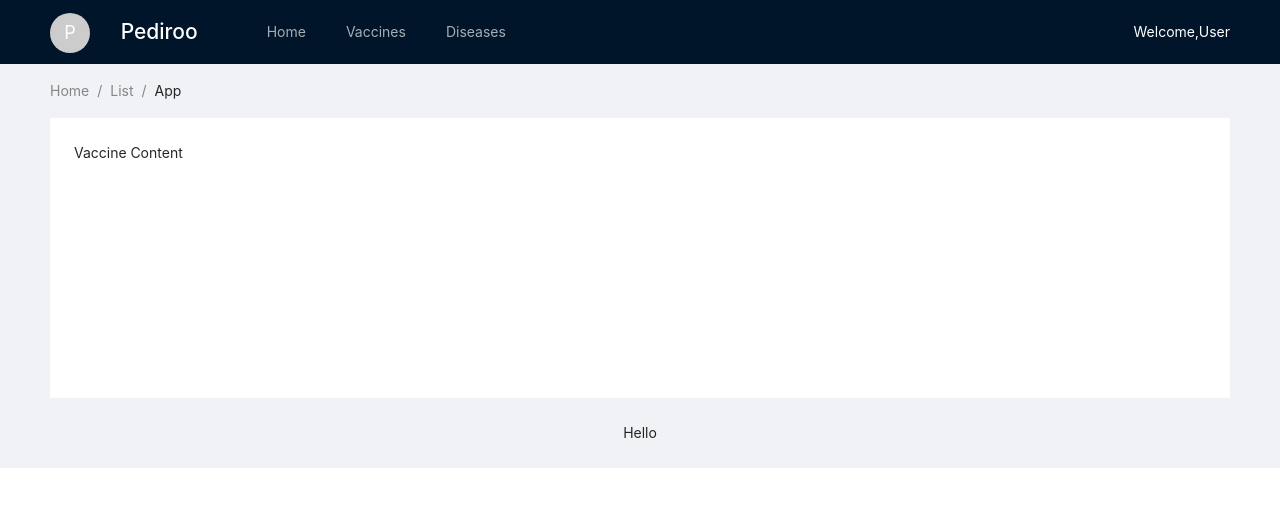
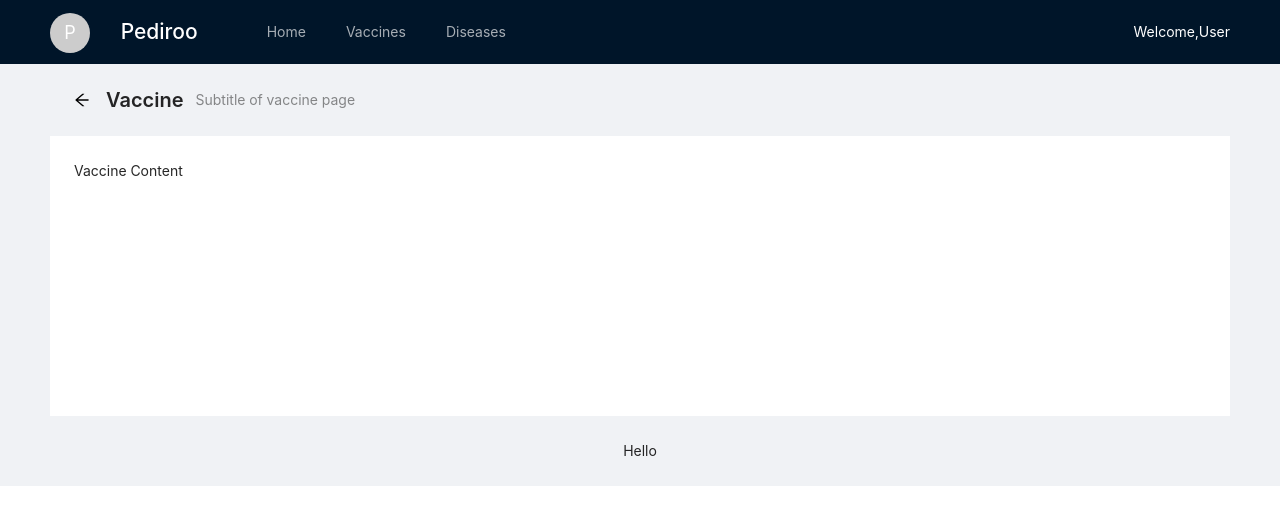
Before and after one commit to LiquidSayuki/FIT5120-TA1-Front, a React app: page /vaccine in a window 1280 px wide. Shown: the top 524 px of the page. Built offline with nearby package versions, Linux system fonts and the light colour scheme.

Commit message:
Update. A dynamic page header and global header.

```diff
--- /dev/null
+++ b/src/components/basicPageFrame/LocationIdentifier.js
@@ -0,0 +1,23 @@
+import React from 'react';
+import { PageHeader } from 'antd';
+import {withRouter} from "react-router-dom";
+
+const LocationIdentifier = (props) => {
+
+    const {title, subtitle} = props;
+
+    const onBack = (e) => {
+      props.history.goBack();
+    }
+
+    return (
+        <PageHeader
+            onBack={onBack}
+            className="site-page-header"
+            title={title}
+            subTitle={subtitle}
+        />
+    );
+};
+
+export default withRouter(LocationIdentifier);
--- a/src/components/indexRouter/PageHeader.js
+++ b/src/components/indexRouter/GlobalHeader.js
@@ -1,6 +1,6 @@
 import React from 'react';
 import { Avatar, Layout, Menu, Col, Row } from 'antd';
-import style from "./PageHeader.module.css"
+import style from "./GlobalHeader.module.css"
 import {withRouter} from "react-router-dom";
 
 const { Header } = Layout;
@@ -26,7 +26,7 @@ const items = [
         }]
     }]
 
-const PageHeader = (props) => {
+const GlobalHeader = (props) => {
     const onClick = (e) =>{
         //console.log(props);
         props.history.push(e.key)
@@ -50,4 +50,4 @@ const PageHeader = (props) => {
     );
 };
 
-export default withRouter(PageHeader);
+export default withRouter(GlobalHeader);
--- a/src/components/indexRouter/LocationIdentifier.js
+++ /dev/null
@@ -1,18 +0,0 @@
-import React from 'react';
-import { Breadcrumb } from 'antd';
-
-const LocationIdentifier = () => {
-    return (
-        <Breadcrumb
-            style={{
-                margin: '16px 0',
-            }}
-        >
-            <Breadcrumb.Item>Home</Breadcrumb.Item>
-            <Breadcrumb.Item>List</Breadcrumb.Item>
-            <Breadcrumb.Item>App</Breadcrumb.Item>
-        </Breadcrumb>
-    );
-};
-
-export default LocationIdentifier;
--- a/src/router/IndexRouter.js
+++ b/src/router/IndexRouter.js
@@ -2,8 +2,9 @@ import React from "react";
 import {BrowserRouter, Redirect, Route, Switch} from "react-router-dom";
 import { Layout } from 'antd';
 import Home from "../views/home/Home";
-import PageHeader from "../components/indexRouter/PageHeader";
-import BasicPageFrame from "../views/basicPageFrame/BasicPageFrame";
+import PageHeader from "../components/indexRouter/GlobalHeader";
+import Vaccine from "../views/vaccine/Vaccine";
+import Disease from "../views/disease/Disease";
 
 const { Footer } = Layout;
 
@@ -11,10 +12,10 @@ export default function () {
     return(
         <BrowserRouter>
             <Layout className="layout">
-                <PageHeader></PageHeader>
+                <PageHeader/>
                 <Switch>
-                    <Route path="/vaccine" component={BasicPageFrame}/>
-                    <Route path="/disease" component={BasicPageFrame}/>
+                    <Route path="/vaccine" component={Vaccine}/>
+                    <Route path="/disease" component={Disease}/>
                     <Route path="/home" component={Home}/>
                     <Redirect from="/" to="/home"/>
                             {/*<Route path="/" render={()=>*/}
--- a/src/views/basicPageFrame/BasicPageFrame.js
+++ /dev/null
@@ -1,29 +0,0 @@
-import React from 'react';
-import {Route, Switch} from "react-router-dom";
-import { Layout } from 'antd';
-import Disease from "../disease/Disease";
-import Vaccine from "../vaccine/Vaccine";
-import LocationIdentifier from "../../components/indexRouter/LocationIdentifier";
-
-const {Content} = Layout;
-
-const BasicPageFrame = () => {
-    return (
-        <Content
-            style={{
-                padding: '0 50px',
-            }}
-        >
-            <LocationIdentifier></LocationIdentifier>
-            <div className="site-layout-content">
-                <Switch>
-                    <Route path="/vaccine" component={Vaccine}/>
-                    <Route path="/disease/disease01" component={Disease}/>
-                </Switch>
-            </div>
-        </Content>
-
-    );
-};
-
-export default BasicPageFrame;
--- a/src/views/disease/Disease.js
+++ b/src/views/disease/Disease.js
@@ -1,10 +1,24 @@
 import React from 'react';
+import { Layout } from 'antd';
+import LocationIdentifier from "../../components/basicPageFrame/LocationIdentifier";
+
+const {Content} = Layout;
+
+const title = "Disease"
+const subtitle = "Subtitle of disease page"
 
 const Disease = () => {
     return (
-        <div>
-            Disease 01
-        </div>
+        <Content
+            style={{
+                padding: '0 50px',
+            }}
+        >
+            <LocationIdentifier title={title} subtitle={subtitle}/>
+            <div className="site-layout-content">
+                Disease Content
+            </div>
+        </Content>
     );
 };
 
--- a/src/views/vaccine/Vaccine.js
+++ b/src/views/vaccine/Vaccine.js
@@ -1,10 +1,24 @@
 import React from 'react';
+import { Layout } from 'antd';
+import LocationIdentifier from "../../components/basicPageFrame/LocationIdentifier";
+
+const {Content} = Layout;
+
+const title = "Vaccine"
+const subtitle = "Subtitle of vaccine page"
 
 const Vaccine = () => {
     return (
-        <div>
-            Vaccine Content
-        </div>
+        <Content
+            style={{
+                padding: '0 50px',
+            }}
+        >
+            <LocationIdentifier title={title} subtitle={subtitle}/>
+            <div className="site-layout-content">
+                Vaccine Content
+            </div>
+        </Content>
     );
 };
 
```
Also changed, not shown: src/components/indexRouter/GlobalHeader.module.css (renamed from src/components/indexRouter/PageHeader.module.css), 1 other file (tests, documents, lock files or other folders).
